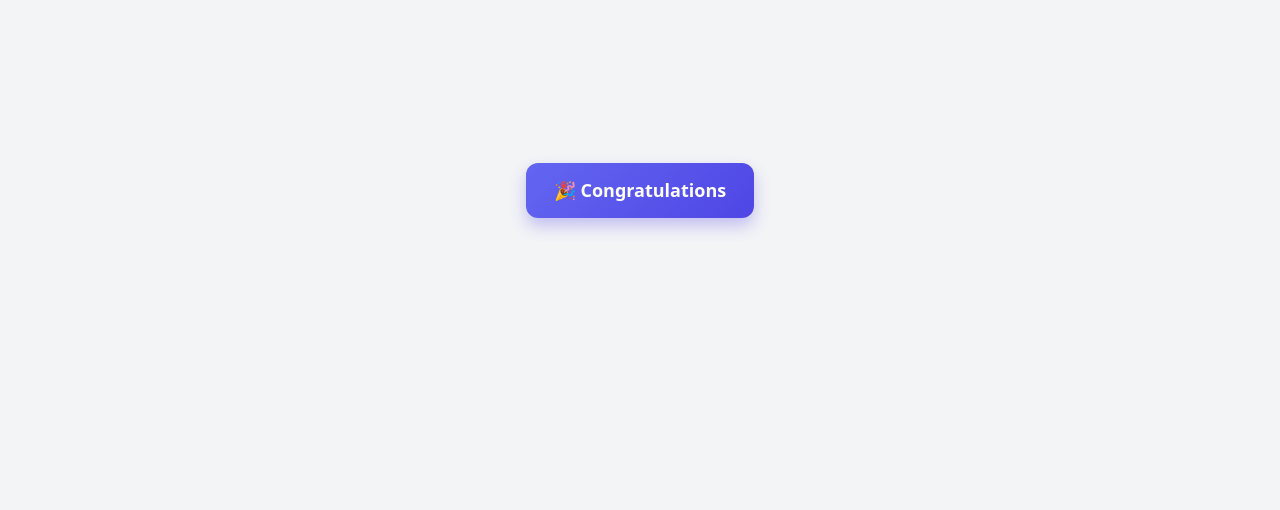
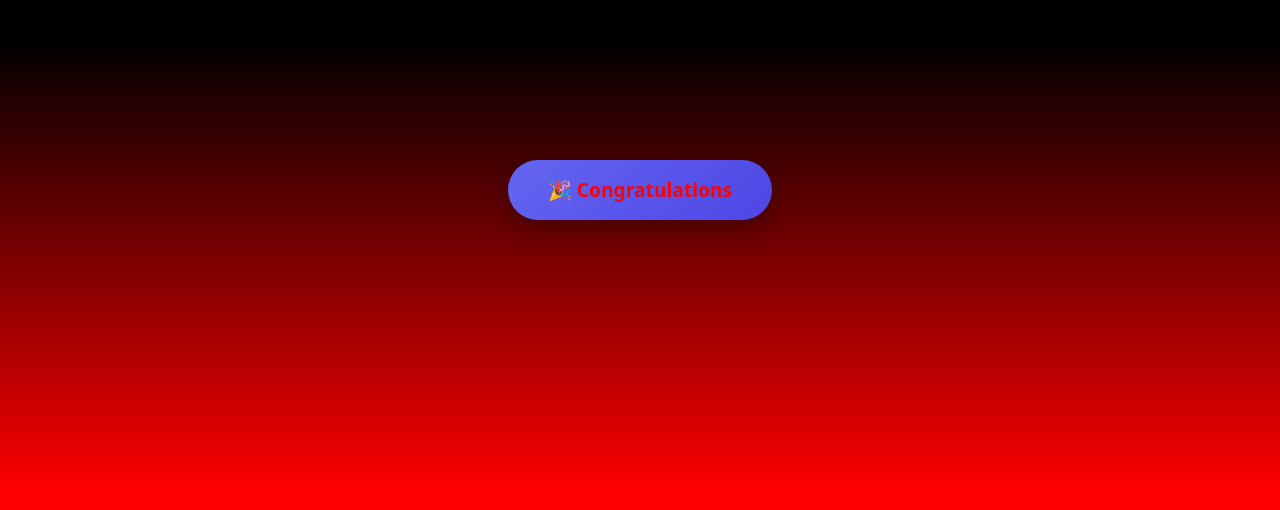
Before and after one commit to FOSSEE/scilab_case_study_hackathon, an Astro site: page /temp-results in a window 1280 px wide. Shown: the part 210-720 px from the top of the page. Built offline with nearby package versions, Linux system fonts and the light colour scheme; Astro itself is replaced by a stand-in of ours.

Commit message:
Update temp-results.astro

```diff
--- a/src/pages/temp-results.astro
+++ b/src/pages/temp-results.astro
@@ -6,17 +6,16 @@
     <meta charset="UTF-8" />
     <title>Congratulations</title>
     <style>
-body{
-background: #000000;
-background: linear-gradient(180deg,rgba(0, 0, 0, 1) 31%, rgba(255, 0, 0, 1) 88%);
 
-}
       .center-container {
         height: 100vh;
         display: flex;
         justify-content: center;
         align-items: center;
-        background-color: #f3f4f6;
+        /*background-color: #f3f4f6;*/
+background: #000000;
+background: linear-gradient(180deg,rgba(0, 0, 0, 1) 31%, rgba(255, 0, 0, 1) 88%);
+
       }
 
       .fancy-button {
@@ -37,12 +36,30 @@ background: linear-gradient(180deg,rgba(0, 0, 0, 1) 31%, rgba(255, 0, 0, 1) 88%)
         box-shadow: 0 10px 20px rgba(67, 56, 202, 0.4);
         transform: translateY(-2px);
       }
+    .btn {
+      background-color: white;
+      color: red;
+      padding: 1rem 2.5rem;
+      font-size: 1.2rem;
+      font-weight: bold;
+      border: none;
+      border-radius: 50px;
+      cursor: pointer;
+      text-decoration: none;
+      box-shadow: 0 10px 25px rgba(0, 0, 0, 0.3);
+      transition: transform 0.3s ease, background-color 0.3s ease;
+    }
+
+    .btn:hover {
+      transform: scale(1.05);
+      background-color: #ffe6e6;
+    }
     </style>
   </head>
 <body>
 
     <div class="center-container">
-      <button class="fancy-button" onclick="startCountdown(this)">
+      <button class="fancy-button btn" onclick="startCountdown(this)">
         🎉 Congratulations
       </button>
     </div>
```
